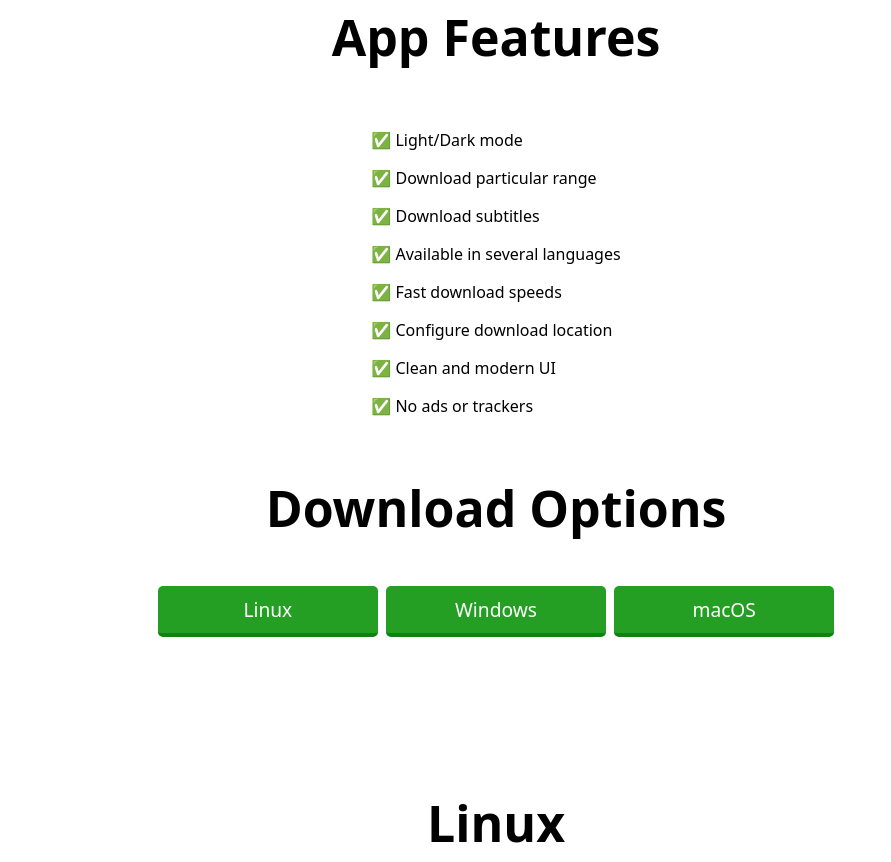
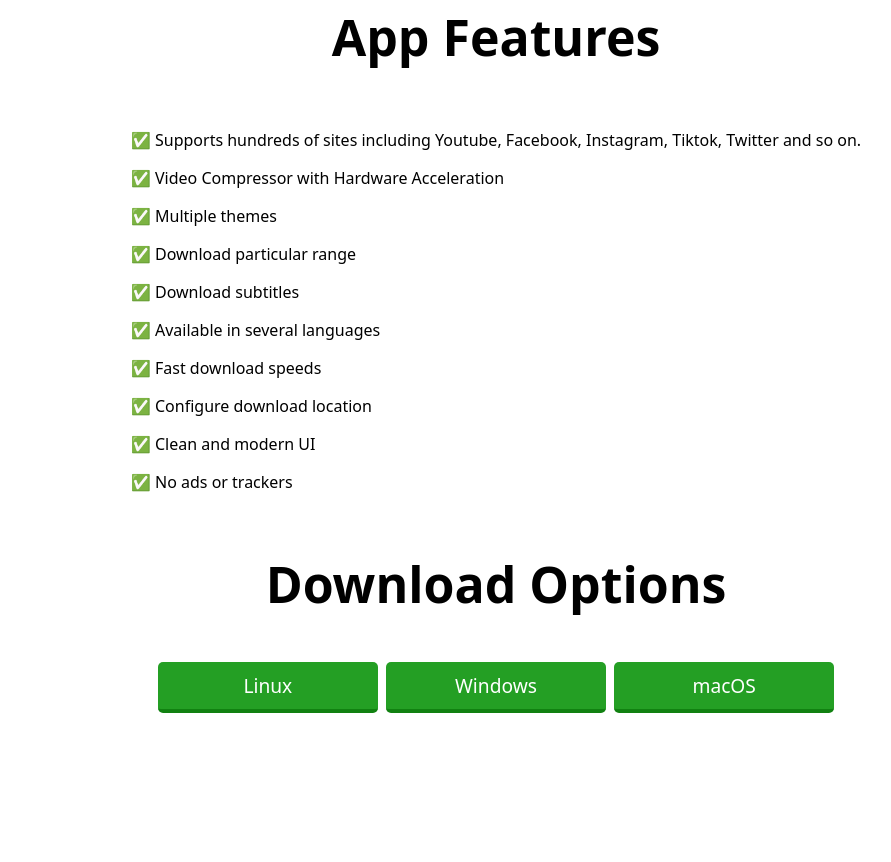
Before and after one commit to aandrew-me/ytDownloader-site, a plain HTML site: page index.html in a window 1280 px wide. Shown: the part 1220-2082 px from the top of the page, without its empty margins (144-1035 px from the left). Drawn offline with Linux system fonts and the light colour scheme.

Commit message:
Update info

```diff
--- a/index.html
+++ b/index.html
@@ -52,7 +52,9 @@
 
     <h2>App Features</h2>
     <div class="features">
-        <p>✅ Light/Dark mode</p>
+        <p>✅ Supports hundreds of sites including Youtube, Facebook, Instagram, Tiktok, Twitter and so on.</p>
+        <p>✅ Video Compressor with Hardware Acceleration</p>
+        <p>✅ Multiple themes</p>
         <p>✅ Download particular range</p>
         <p>✅ Download subtitles</p>
         <p>✅ Available in several languages</p>
@@ -79,7 +81,7 @@
     <a target="_blank" href="https://flathub.org/apps/details/me.aandrew.ytdownloader"><img class="badge" width="300px" alt="Youtube Downloader Plus on Flathub"
             src="https://flathub.org/assets/badges/flathub-badge-en.svg"></a>
 
-    <a href="https://github.com/aandrew-me/ytDownloader/releases/latest/download/YTDownloader_Linux_x86_64.AppImage"><img
+    <a href="https://github.com/aandrew-me/ytDownloader/releases/latest/download/YTDownloader_Linux.AppImage"><img
             class="badge" width="300px" src="assets/appimage.png" alt="AppImage"></a>
 
     <a target="_blank" href="https://aur.archlinux.org/packages/ytdownloader-gui"><img
```
